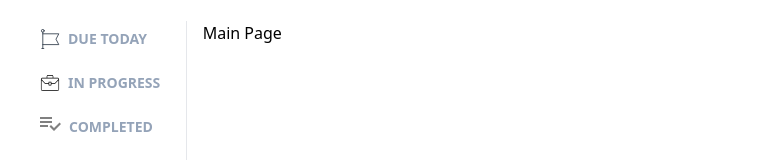
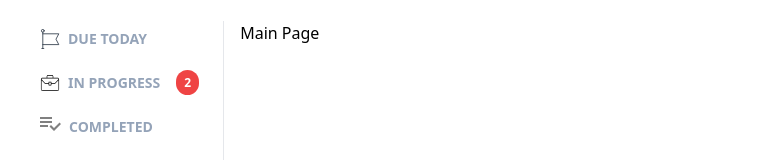
Before and after one commit to Bcypher01/to-do-frontend, a Next.js app: page / in a window 1280 px wide. Shown: the part 363-523 px from the top of the page, without its empty margins (96-864 px from the left). Built offline with nearby package versions, Linux system fonts and the light colour scheme.

Commit message:
Add notification ui to nav

```diff
--- a/components/Layout.js
+++ b/components/Layout.js
@@ -8,10 +8,10 @@ const Layout = ({ children }) => {
 
       <h1 className="text-3xl pt-6 pb-4">Tasks</h1>
       <div className="flex">
-        <div className="w-2/12">
+        <div className="w-2.5/12">
           <Nav />
         </div>
-        <main className="w-10/12">{children}</main>
+        <main className="w-9/12">{children}</main>
       </div>
     </div>
   );
--- a/components/Nav.js
+++ b/components/Nav.js
@@ -60,6 +60,11 @@ const Nav = () => {
               </svg>
             </span>
             <span>IN PROGRESS</span>
+            <div className="flex flex-col justify-center align-center text-xs">
+              <aside className="text-center ml-2 text-white font-bold">
+                <span className="py-1 px-2 rounded-full bg-red-500">2</span>
+              </aside>
+            </div>
           </li>
           <li className="flex space-x-2 hover:bg-gray-200 hover:text-black hover:cursor-pointer text-sm rounded-sm p-2 mr-4 text-slate-400 font-semibold">
             <span>
```
